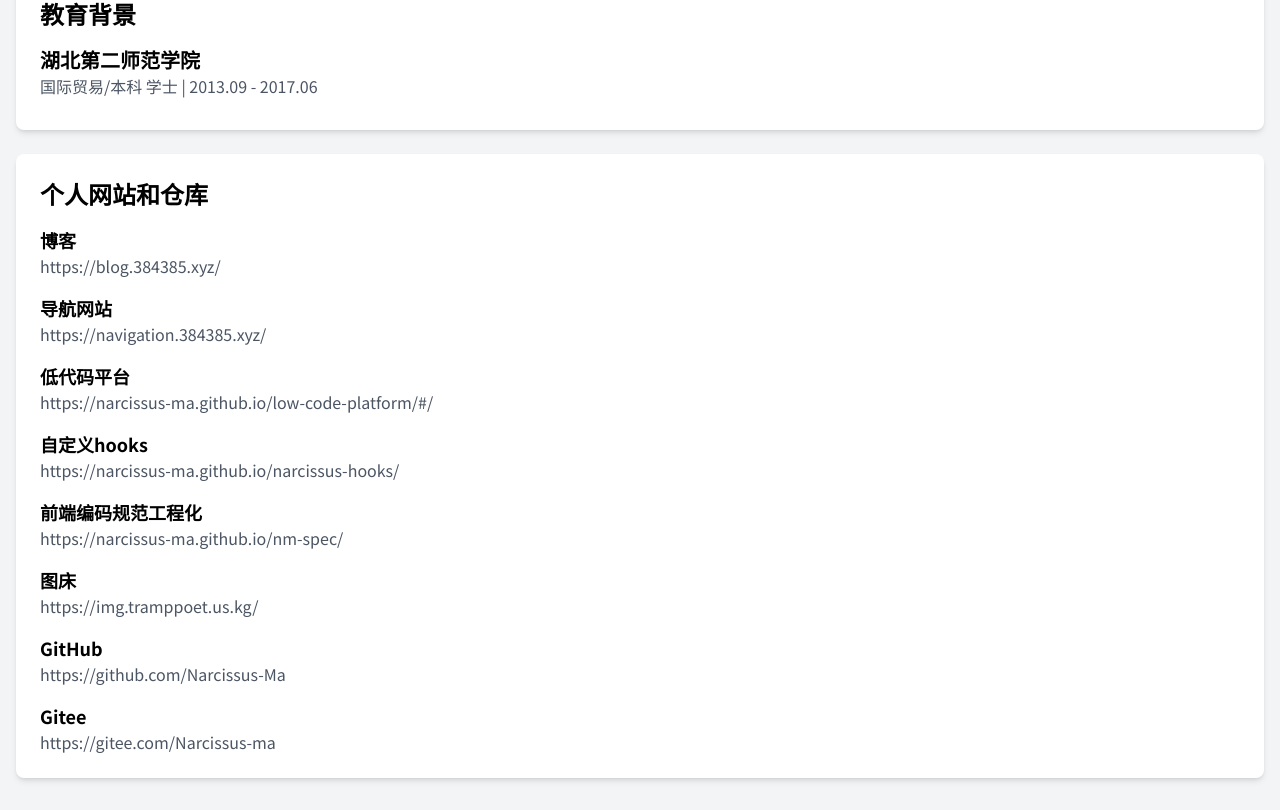
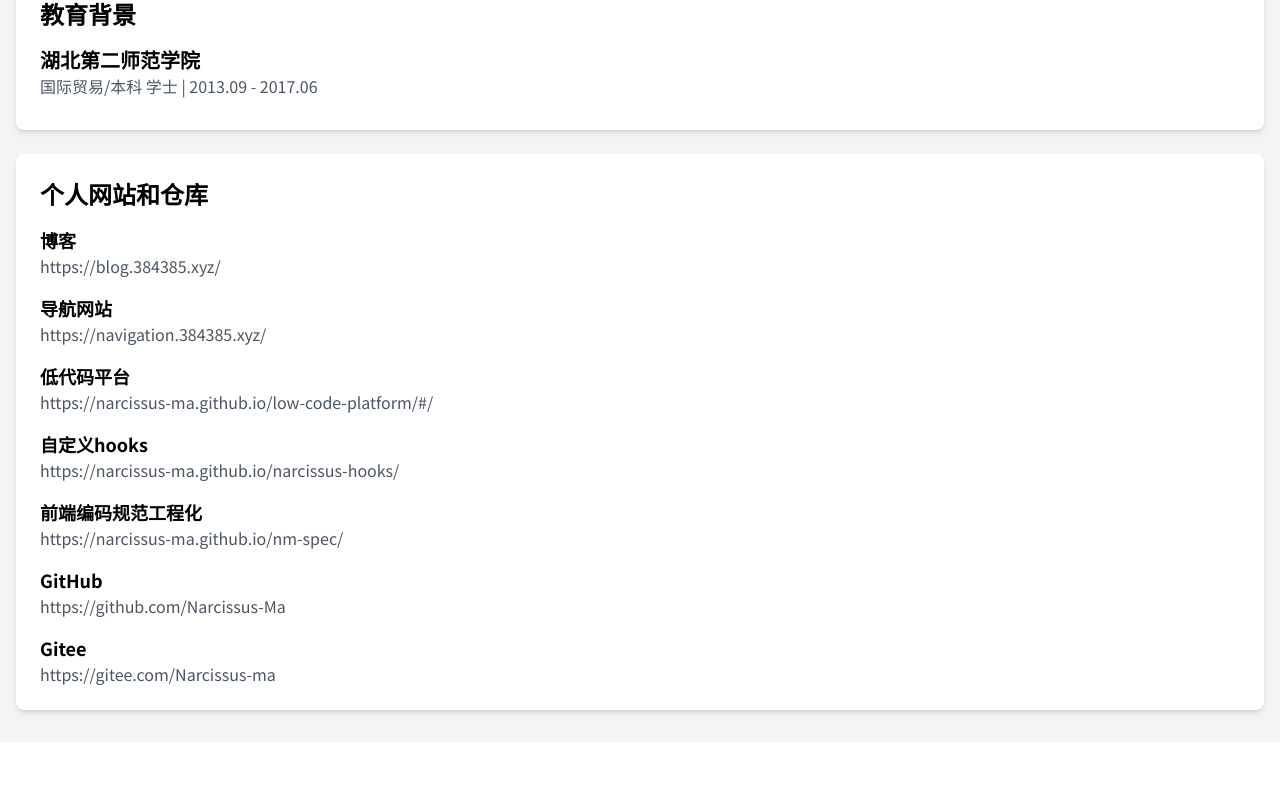
Before and after one commit to Narcissus-Ma/resume-site, a React (Vite) app: page / in a window 1280 px wide. Shown: the part 2766-3576 px from the top of the page. After the commit the page ends 3508 px from the top, so only its background shows below. Built offline with nearby package versions, Linux system fonts and the light colour scheme.

Commit message:
feat: 导出pdf样式调整

```diff
--- a/src/components/PDFModal.jsx
+++ b/src/components/PDFModal.jsx
@@ -112,7 +112,7 @@ const PDFModal = ({ isOpen, onClose, onSubmit }) => {
           )
           .join("")}
           </div>
-          <div style="height: 200px"></div>
+          <div style="height: 210px"></div>
         </section>
 
         <section class="mb-8">
--- a/src/data/resumeData.js
+++ b/src/data/resumeData.js
@@ -159,10 +159,6 @@ export const resumeData = {
       url: "https://narcissus-ma.github.io/nm-spec/",
     },
     {
-      name: "图床",
-      url: "https://img.tramppoet.us.kg/",
-    },
-    {
       name: "GitHub",
       url: "https://github.com/Narcissus-Ma",
     },
```
